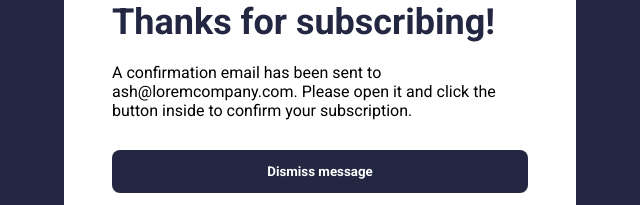
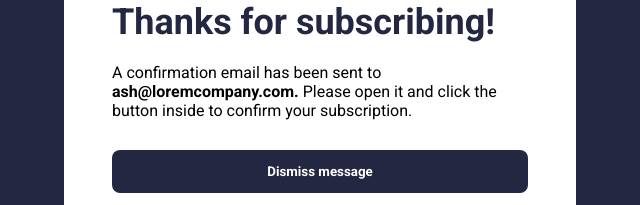
Before and after one commit to DeeNue36/Newsletter-Signup, a plain HTML site: page index.html in a window 1280 px wide. Shown: the part 579-784 px from the top of the page, 320-960 px from the left. Drawn offline with Linux system fonts and the light colour scheme.

Commit message:
bolded text

```diff
--- a/index.html
+++ b/index.html
@@ -56,7 +56,7 @@
                 Thanks for subscribing!
             </h1>
             <p class="modal-message">
-                A confirmation email has been sent to ash@loremcompany.com.
+                A confirmation email has been sent to <b> ash@loremcompany.com.</b>
                 Please open it and click the button inside to confirm your subscription.
             </p>
             <button type="reset" class="close-modal">
```
